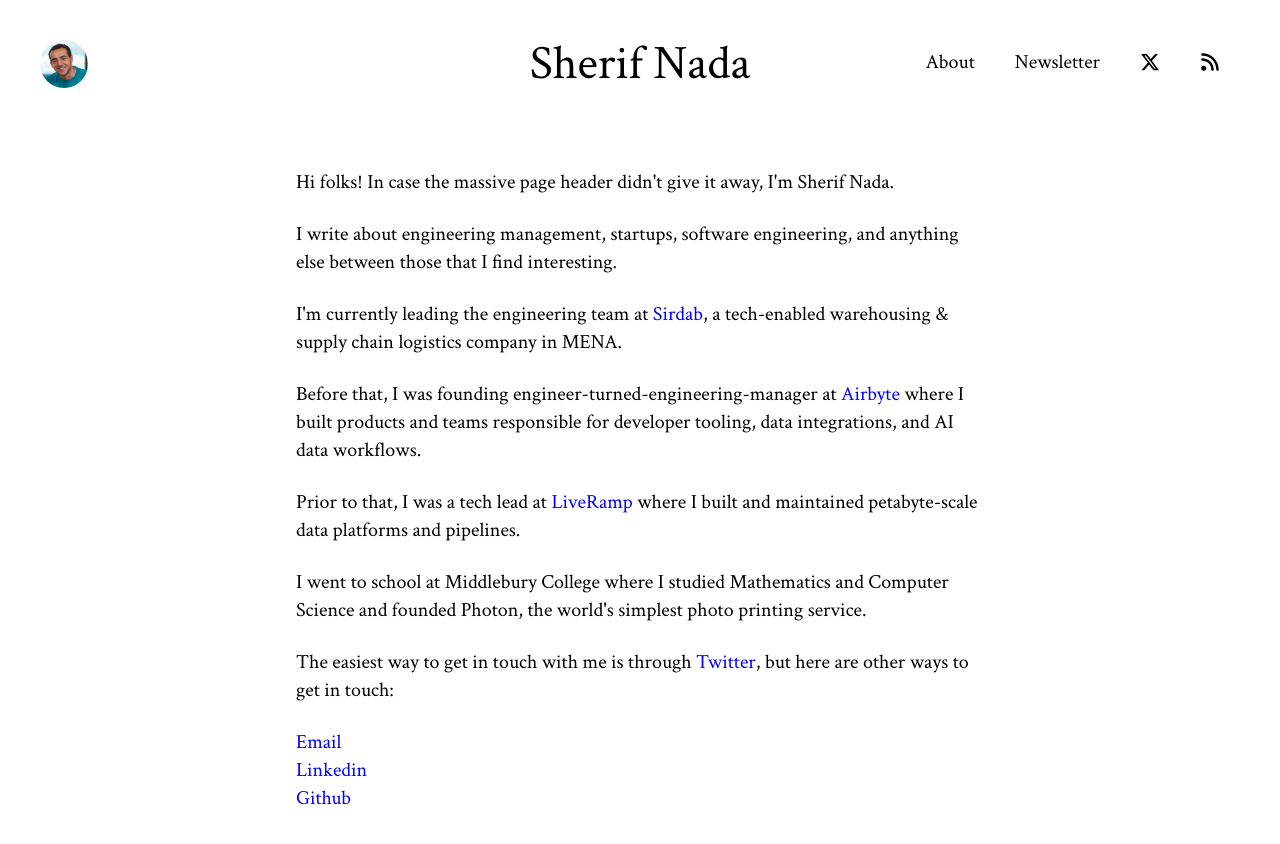
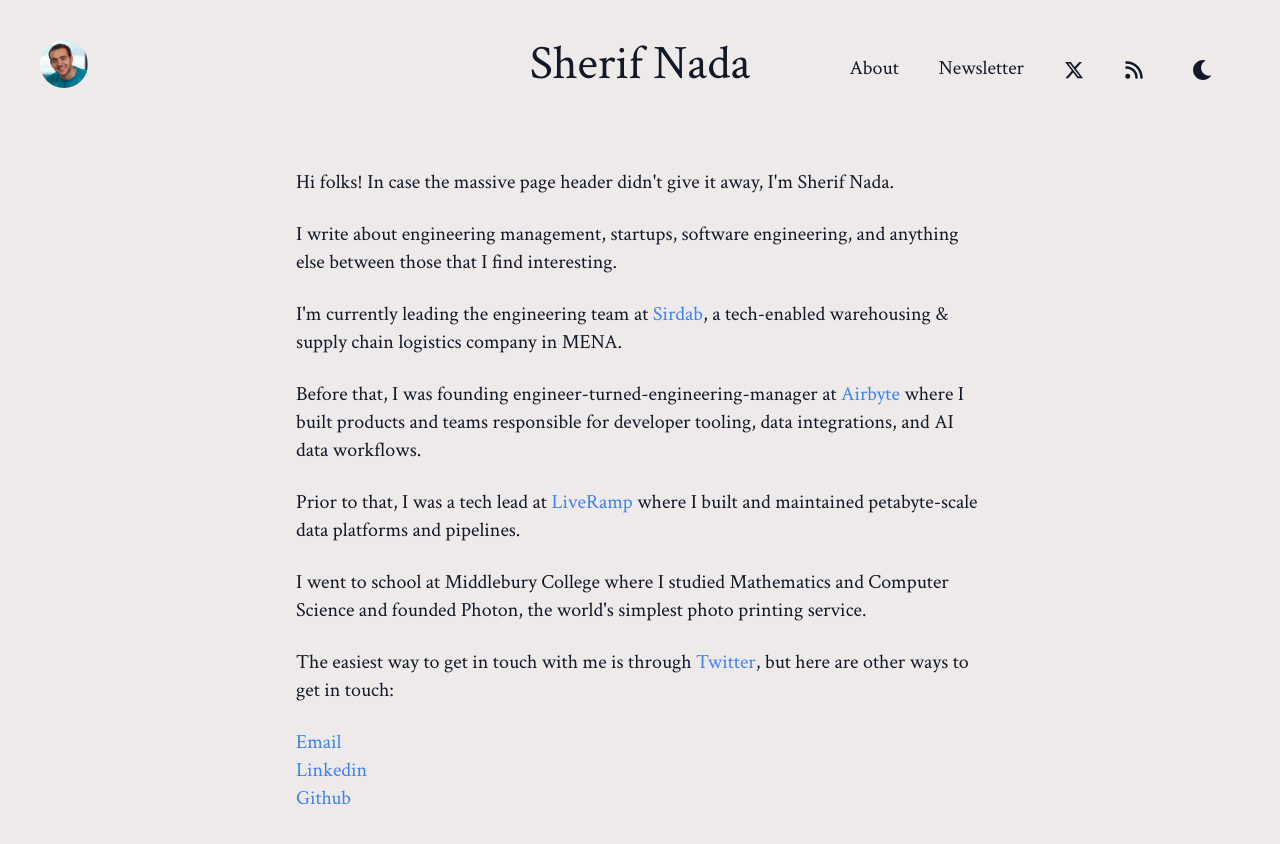
Before and after one commit to sherifnada/sherifnada.com, a Next.js app: page /about in a window 1280 px wide. Shown: the top 844 px of the page. Built offline with nearby package versions, Linux system fonts and the light colour scheme; no server answers.

Commit message:
add dark mode (#20)

```diff
--- a/package.json
+++ b/package.json
@@ -4,7 +4,7 @@
   "private": true,
   "scripts": {
     "dev": "run-p next-dev watch-content",
-    "next-dev": "next dev",
+    "next-dev": "next dev -p 4000",
     "build": "next build",
     "start": "next start",
     "lint": "next lint",
--- /dev/null
+++ b/src/app/Navbar.tsx
@@ -0,0 +1,42 @@
+'use client';
+
+import Link from "next/link";
+import Image from "next/image";
+import { FaXTwitter, FaRss } from "react-icons/fa6";
+import { ThemeToggle } from "./ThemeToggle";
+
+export function Navbar() {
+  return (
+    <div className="justify-center lg:justify-normal no-style-links flex flex-col lg:flex-row  inset-x-0 top-0 p-10">
+      <div className="flex justify-center lg:justify-normal lg:absolute mb-5 ">
+        <Link className="w-20 lg:w-12" href="/">
+          <Image src="/me.png" alt="Sherif Nada" width="100" height="100" className="rounded-full"/>
+        </Link>
+      </div>
+      <div className="text-5xl w-full text-center">
+        <Link href="/">Sherif Nada</Link>
+      </div>
+      <div className="text-center justify-center lg:absolute lg:top-0 lg:right-0 flex flex-row [&>div]:text-xl [&>div]:py-3 lg:[&>div]:py-12 [&>div]:px-5 lg:pr-10 items-center">
+        <div>
+          <Link href="/about">About</Link>
+        </div>
+        <div>
+          <Link href="/newsletter">Newsletter</Link>
+        </div>
+        <div className="mt-1">
+          <Link target="_blank" href="https://twitter.com/sheriffnothing">
+            <FaXTwitter/>
+          </Link>
+        </div>
+        <div className="mt-1">
+          <Link target="_blank" href="/rss.xml">
+            <FaRss/>
+          </Link>
+        </div>
+        <div className="mt-1">
+          <ThemeToggle />
+        </div>
+      </div>
+    </div>
+  );
+}
--- /dev/null
+++ b/src/app/ThemeProvider.tsx
@@ -0,0 +1,61 @@
+'use client';
+
+import { createContext, useContext, useEffect, useState } from 'react';
+
+type Theme = 'light' | 'dark';
+
+interface ThemeContextType {
+  theme: Theme;
+  toggleTheme: () => void;
+  mounted: boolean;
+}
+
+const ThemeContext = createContext<ThemeContextType | undefined>(undefined);
+
+export function ThemeProvider({ children }: { children: React.ReactNode }) {
+  const [theme, setTheme] = useState<Theme>('light');
+  const [mounted, setMounted] = useState(false);
+
+  useEffect(() => {
+    setMounted(true);
+    const savedTheme = localStorage.getItem('theme') as Theme | null;
+
+    if (savedTheme) {
+      setTheme(savedTheme);
+    } else {
+      const prefersDark = window.matchMedia('(prefers-color-scheme: dark)').matches;
+      setTheme(prefersDark ? 'dark' : 'light');
+    }
+  }, []);
+
+  useEffect(() => {
+    if (!mounted) return;
+
+    const root = document.documentElement;
+    if (theme === 'dark') {
+      root.classList.add('dark');
+    } else {
+      root.classList.remove('dark');
+    }
+
+    localStorage.setItem('theme', theme);
+  }, [theme, mounted]);
+
+  const toggleTheme = () => {
+    setTheme(prevTheme => prevTheme === 'light' ? 'dark' : 'light');
+  };
+
+  return (
+    <ThemeContext.Provider value={{ theme, toggleTheme, mounted }}>
+      {children}
+    </ThemeContext.Provider>
+  );
+}
+
+export function useTheme() {
+  const context = useContext(ThemeContext);
+  if (context === undefined) {
+    throw new Error('useTheme must be used within a ThemeProvider');
+  }
+  return context;
+}
--- /dev/null
+++ b/src/app/ThemeToggle.tsx
@@ -0,0 +1,29 @@
+'use client';
+
+import { FaSun, FaMoon } from 'react-icons/fa';
+import { useTheme } from './ThemeProvider';
+
+export function ThemeToggle() {
+  const { theme, toggleTheme, mounted } = useTheme();
+
+  // Don't render anything until mounted to avoid hydration mismatch
+  if (!mounted) {
+    return (
+      <div className="p-2 w-9 h-9" /> // Placeholder to prevent layout shift
+    );
+  }
+
+  return (
+    <button
+      onClick={toggleTheme}
+      className="p-2 rounded-lg hover:bg-gray-200 dark:hover:bg-gray-700 transition-colors"
+      aria-label="Toggle theme"
+    >
+      {theme === 'light' ? (
+        <FaMoon className="w-5 h-5" />
+      ) : (
+        <FaSun className="w-5 h-5" />
+      )}
+    </button>
+  );
+}
--- a/src/app/[post]/page.tsx
+++ b/src/app/[post]/page.tsx
@@ -57,7 +57,7 @@
             <h1 className="text-5xl">{post.metadata.title}</h1>
             <em className="mt-2 mb-10">{formatDate(post.metadata.createdDate)}</em>
             <Markdown
-                className={`prose markdown max-w-none w-full pb-40`}
+                className={`prose dark:prose-invert markdown max-w-none w-full pb-40`}
                 remarkPlugins={[remarkGfm]}
                 components={{
                     pre(props){
--- a/src/app/globals.css
+++ b/src/app/globals.css
@@ -7,22 +7,31 @@
   --theme-text-color: #111827;
 }
 
+.dark {
+  --theme-background: #000000;
+  --theme-text-color: #D1D5DB;
+}
+
 @layer base {
 
   /* Style links except when we don't want to in places like navbar etc */
   .no-style-links a {
-    color: inherit;
+    color: inherit !important;
     text-decoration: inherit;
   }
 
   .no-style-links a:hover {
-    color: inherit;
+    color: inherit !important;
     text-decoration: inherit;
   }
 
   a {
-    color: blue;
+    color: rgb(59, 130, 246);
     text-decoration: none;
+  }
+
+  .dark a {
+    color: rgb(147, 197, 253);
   }
 
   a:hover {
--- a/src/app/layout.tsx
+++ b/src/app/layout.tsx
@@ -1,53 +1,18 @@
 import type { Metadata } from "next";
 import {karla, crimsonText} from "@/utils/fonts";
 import "./globals.css";
-import Link from "next/link";
 import AutoRefresh from "./AutoRefresh";
-import Image from "next/image";
-import { FaXTwitter, FaRss, FaGithub, FaLinkedinIn } from "react-icons/fa6";
-import { MdEmail } from "react-icons/md";
 import { Analytics } from "@vercel/analytics/react"
 import Script from "next/script";
 import { createPageMetadata } from "@/utils/metadataHelper";
+import { ThemeProvider } from "./ThemeProvider";
+import { Navbar } from "./Navbar";
 
 export const metadata: Metadata = createPageMetadata(
   "Sherif's blog",
   "A blog about startups, management, and engineering.",
   "https://sherifnada.com",
 );
-
-function Navbar(){
-  return (
-    <div className="justify-center lg:justify-normal no-style-links flex flex-col lg:flex-row  inset-x-0 top-0 p-10">
-      <div className="flex justify-center lg:justify-normal lg:absolute mb-5 ">
-        <Link className="w-20 lg:w-12" href="/">
-          <Image src="/me.png" alt="Sherif Nada" width="100" height="100" className="rounded-full"/>
-        </Link>
-      </div>
-      <div className="text-5xl w-full text-center">
-        <Link href="/">Sherif Nada</Link>
-      </div>
-      <div className="text-center justify-center lg:absolute lg:top-0 lg:right-0 flex flex-row [&>div]:text-xl [&>div]:py-3 lg:[&>div]:py-12 [&>div]:px-5 lg:pr-10">
-        <div>
-          <Link href="/about">About</Link>
-        </div>
-        <div>
-          <Link href="/newsletter">Newsletter</Link>
-        </div>
-        <div className="mt-1">
-          <Link target="_blank" href="https://twitter.com/sheriffnothing">
-            <FaXTwitter/>
-          </Link>
-        </div>
-        <div className="mt-1">
-          <Link target="_blank" href="/rss.xml">
-            <FaRss/>
-          </Link>
-        </div>
-      </div>
-    </div>
-  )
-}
 
 export default function RootLayout({
   children,
@@ -56,8 +21,21 @@
 }>) {
   return (
     <AutoRefresh>
-      <html lang="en" className="dark">
+      <html lang="en" suppressHydrationWarning>
         <head>
+          <script dangerouslySetInnerHTML={{
+            __html: `
+              (function() {
+                const theme = localStorage.getItem('theme');
+                if (theme) {
+                  document.documentElement.classList.toggle('dark', theme === 'dark');
+                } else {
+                  const prefersDark = window.matchMedia('(prefers-color-scheme: dark)').matches;
+                  document.documentElement.classList.toggle('dark', prefersDark);
+                }
+              })();
+            `
+          }} />
           <Script async src="https://www.googletagmanager.com/gtag/js?id=G-CCESVCHGX6"></Script>
           {/* This is silly but nextjs is even sillier when you use <script> tags */}
           <Script id='gtag-init'>{
@@ -65,15 +43,16 @@
             }
           </Script>
         </head>
-        <body className={`${crimsonText.className}`}>
+        <body className={`${crimsonText.className} bg-bg-primary text-text-primary transition-colors`}>
+          <ThemeProvider>
             <Navbar></Navbar>
             <div className="flex justify-center h-screen">
               <div className="flex flex-col p-10 max-w-3xl">
                 {children}
                 <Analytics />
-
               </div>
             </div>
+          </ThemeProvider>
         </body>
       </html>
     </AutoRefresh>
--- a/src/app/page.tsx
+++ b/src/app/page.tsx
@@ -14,7 +14,7 @@
             <div className="flex w-full lg:w-40 flex-shrink-0 flex-grow-0 overflow-hidden pt-1 pr-10">{formatDate(post.metadata.createdDate)}</div>
             <Link href={`/${post.metadata.key}`} key={post.metadata.title}>
               <div className="flex flex-col">
-                <div className="text-2xl hover:text-blue-500">{post.metadata.title}</div>
+                <div className="text-2xl hover:text-blue-600 dark:hover:text-blue-300">{post.metadata.title}</div>
 
               </div>
             </Link>
--- a/tailwind.config.ts
+++ b/tailwind.config.ts
@@ -1,6 +1,7 @@
 import type { Config } from "tailwindcss";
 
 const config: Config = {
+  darkMode: 'class',
   content: [
     "./src/pages/**/*.{js,ts,jsx,tsx,mdx}",
     "./src/components/**/*.{js,ts,jsx,tsx,mdx}",
```
Also changed, not shown: 2 other files (tests, documents, lock files or other folders). Lines whose indentation alone changed are shown as unchanged.
